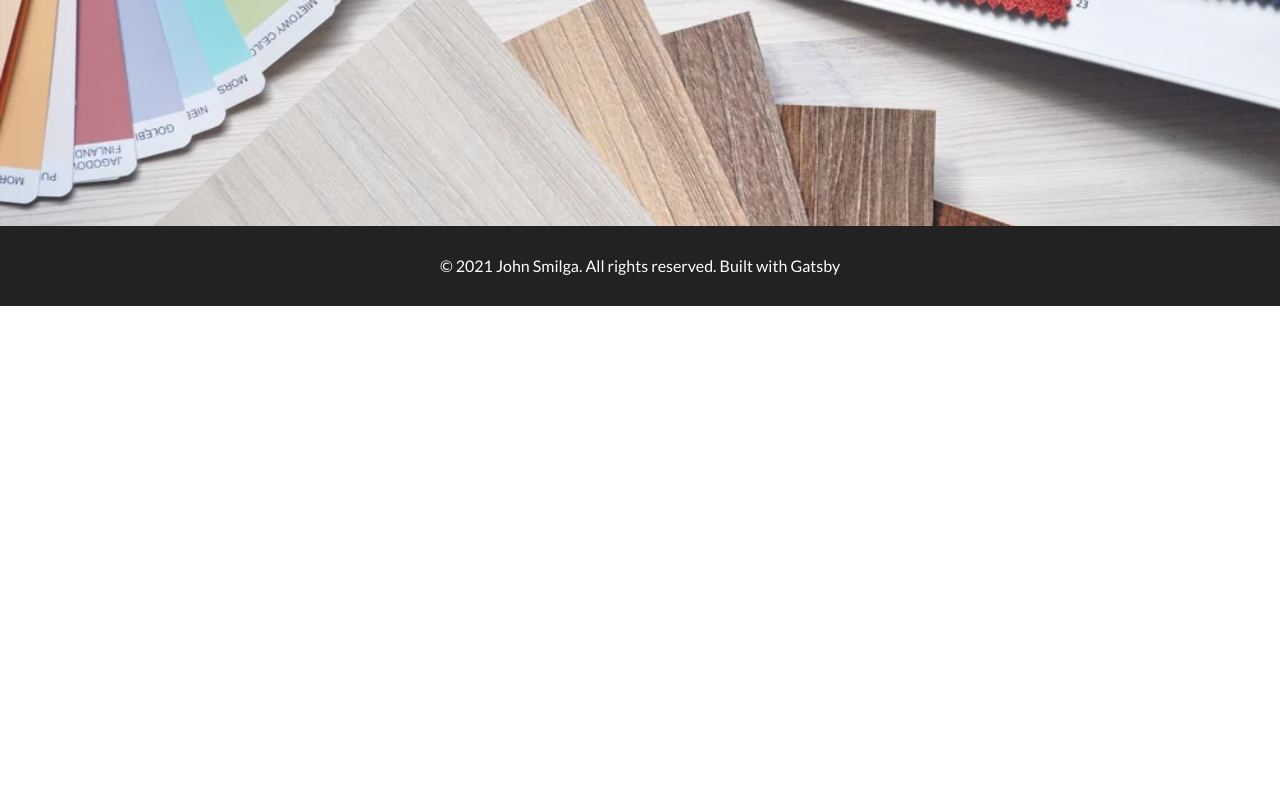
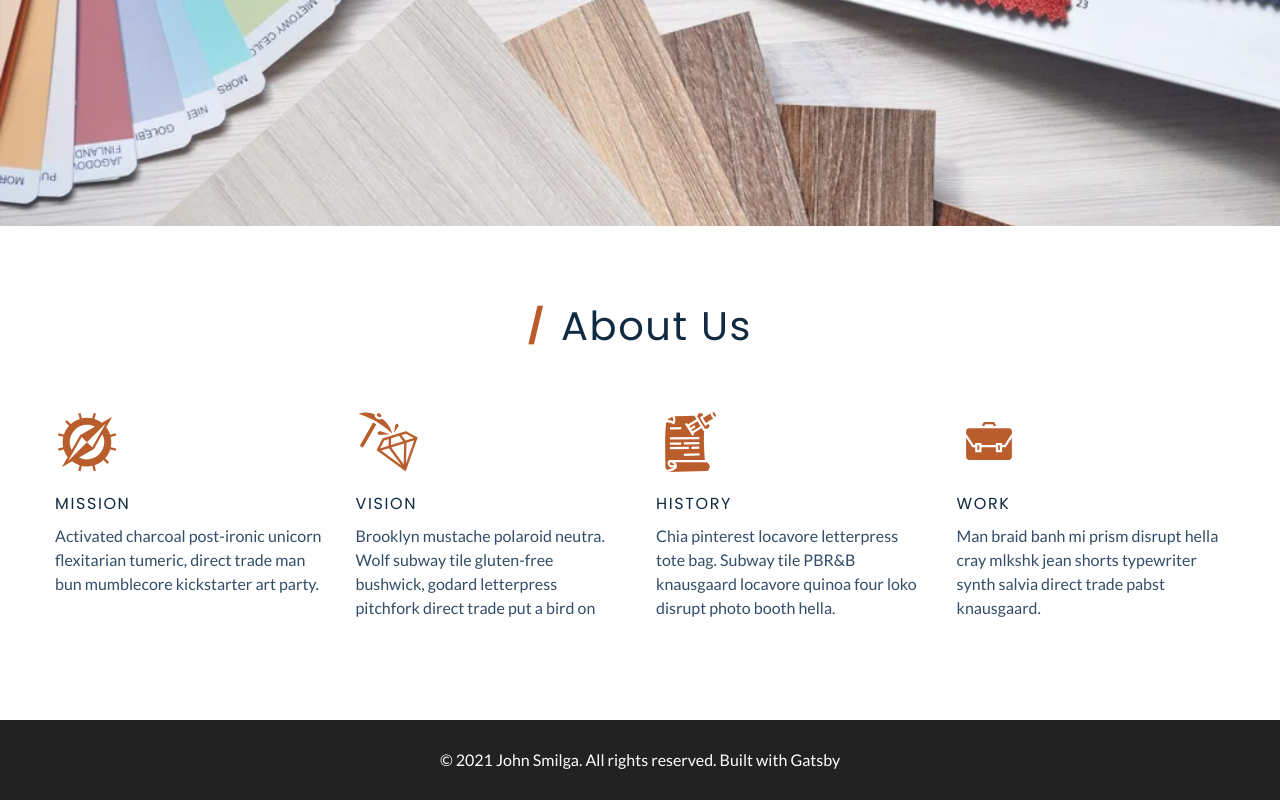
Before and after one commit to nison79/design, a Gatsby site: page / in a window 1280 px wide. Shown: the part 574-1374 px from the top of the page. Before the commit the page ends 880 px from the top, so only its background shows below. Built offline with nearby package versions, Linux system fonts and the light colour scheme; Gatsby itself is replaced by a stand-in of ours.

Commit message:
About and Title

```diff
--- a/src/components/About.js
+++ b/src/components/About.js
@@ -3,7 +3,22 @@ import styled from "styled-components"
 import Title from "./Title"
 import services from "../constants/services"
 const About = () => {
-  return <h2>about component</h2>
+  return (
+    <Wrapper className="section">
+      <Title title="about us"/>
+      <div className="section-center">
+        {services.map(({id,icon,label,text}) => {
+            return (
+              <article key = {id}>
+                <span>{icon}</span>
+                <h4>{label}</h4>
+                <p>{text}</p>
+              </article>
+            )
+            })}
+      </div>
+    </Wrapper>
+  )
 }
 const Wrapper = styled.section`
   .section-center {
--- a/src/components/Title.js
+++ b/src/components/Title.js
@@ -2,7 +2,11 @@ import React from "react"
 import styled from "styled-components"
 
 const Title = ({ title }) => {
-  return <h2>title component</h2>
+  return (
+    <Wrapper>
+      <h2><span>/</span>{title}</h2>
+    </Wrapper>
+  )
 }
 const Wrapper = styled.div`
   text-align: center;
--- a/src/pages/index.js
+++ b/src/pages/index.js
@@ -16,6 +16,7 @@ const HomePage = () => {
   return (
     <Layout>
       <Hero />
+      <About />
     </Layout>
   )
 }
```
